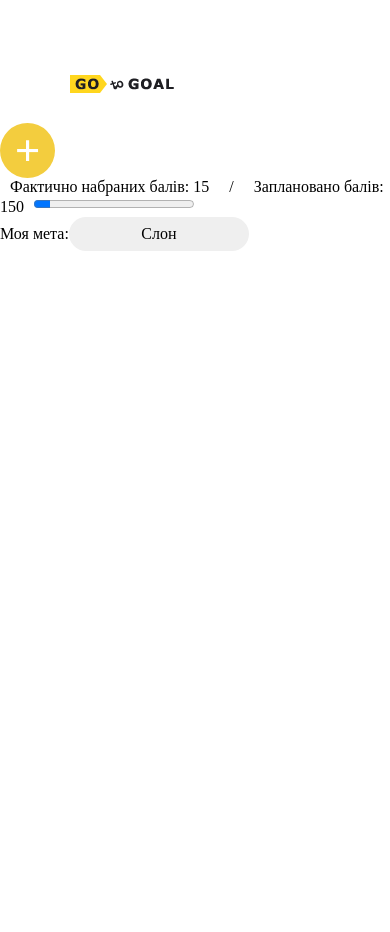
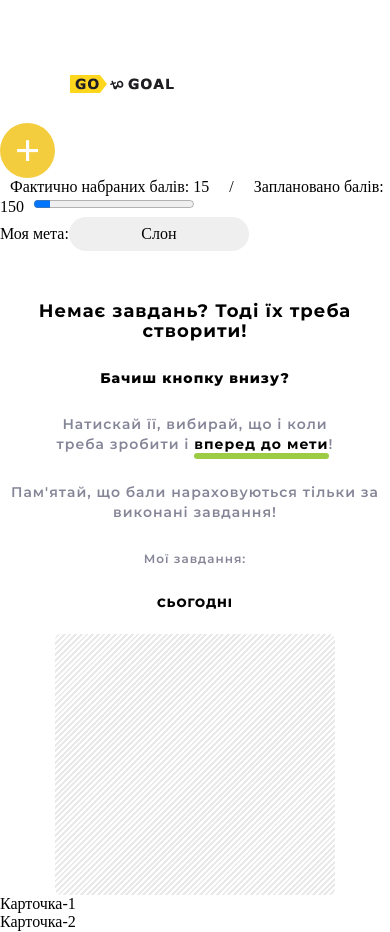
Before and after one commit to Serhii-Zuiev/Go-to-goal, a React (Create React App) app: page /auth/login in a window 390 px wide. Before the commit the page ends 844 px from the top, so only its background shows below. Built offline with nearby package versions, Linux system fonts and the light colour scheme.

Commit message:
init commit for currentTask component and css mobile

```diff
--- a/src/components/pages/tasks-page/TasksPage.js
+++ b/src/components/pages/tasks-page/TasksPage.js
@@ -1,19 +1,23 @@
-import React, { Component } from 'react';
-import AddTaskBtn from './add-button/AddTaskBtn';
-import ProgressBar from './progress-bar/ProgressBar';
-import CurrentGoal from './current-goal/CurrentGoal';
-
+import React, { Component } from "react";
+import AddTaskBtn from "./add-button/AddTaskBtn";
+import ProgressBar from "./progress-bar/ProgressBar";
+import CurrentGoal from "./current-goal/CurrentGoal";
+import CurrentTasks from "./currentTasks/currentTasks";
 
 class TasksPage extends Component {
-    state = {  }
-    render() {
-        return <>
-            <AddTaskBtn/>
-            <ProgressBar planing={150} fact={15}/>
-            <CurrentGoal target={'Слон'}/>
-            </>
-
-    }
+  state = {};
+  render() {
+    return (
+      <>
+        <AddTaskBtn />
+        <ProgressBar planing={150} fact={15} />
+        <CurrentGoal target={"Слон"} />
+        <CurrentTasks
+          cardlist={[{ name: "Карточка-1" }, { name: "Карточка-2" }]}
+        />
+      </>
+    );
+  }
 }
 
 export default TasksPage;
--- /dev/null
+++ b/src/components/pages/tasks-page/currentTasks/currentTasks.js
@@ -0,0 +1,34 @@
+import React from "react";
+import css from "./currentTasks.module.css";
+
+const currentTasks = (props) => {
+  return (
+    <div>
+      <div className={css.startTaskWrapper}>
+        <div>
+          <h2 className={css.startTaskTitle}>
+            Немає завдань? Тоді їх треба створити!
+          </h2>
+          <p className={css.startTaskQuestion}>Бачиш кнопку внизу?</p>
+          <p className={css.startTaskText}>
+            Натискай її, вибирай, що і коли треба зробити і&nbsp;
+            <span className={css.goalLine}>вперед до мети</span>!
+          </p>
+          <p className={css.startTaskNotice}>
+            Пам'ятай, що бали нараховуються тільки за виконані завдання!
+          </p>
+        </div>
+      </div>
+      <div>
+        <h3 className={css.myTasksTittle}>Мої завдання:</h3>
+        <p className={css.dailyTaskListTittle}>СЬОГОДНІ</p>
+      </div>
+      <div className={css.empty_task}></div>
+      {props.cardlist.map((elem) => (
+        <div>{elem.name}</div>
+      ))}
+    </div>
+  );
+};
+
+export default currentTasks;
--- /dev/null
+++ b/src/components/pages/tasks-page/currentTasks/currentTasks.module.css
@@ -0,0 +1,99 @@
+.empty_task {
+  margin: 0 auto;
+  width: 280px;
+  height: 280px;
+  background: repeating-linear-gradient(
+    135deg,
+    #ffffff 0px,
+    #ffffff 2px,
+    #e0e0e0 2px,
+    #e0e0e0 4px
+  );
+  border-radius: 6px;
+  opacity: 0.7;
+  width: 280px;
+  height: 261px;
+}
+.startTaskWrapper {
+  display: flex;
+}
+.startTaskTitle {
+  font-family: "Montserrat", sans-serif;
+  font-weight: 700;
+  font-size: 18px;
+  text-align: center;
+  /* margin: 50px 0 0 0; */
+  padding: 50px 20px 0 20px;
+  letter-spacing: 1px;
+}
+
+.goalLine {
+  font-weight: 700;
+  color: black;
+  position: relative;
+}
+.goalLine::before {
+  display: block;
+  position: absolute;
+  content: "";
+  height: 6px;
+  width: 100%;
+  background: #9ecb45;
+  left: 0;
+  bottom: -6px;
+  border-radius: 4px;
+}
+
+.startTaskQuestion {
+  font-family: "Montserrat", sans-serif;
+  font-weight: 900;
+  font-size: 14px;
+  text-align: center;
+  /* margin: 50px 0 0 0; */
+  padding: 28px 0 0 0;
+  letter-spacing: 1px;
+}
+.startTaskText {
+  font-family: "Montserrat", sans-serif;
+  font-weight: 600;
+  font-size: 14px;
+  color: #858598;
+  text-align: center;
+  line-height: 20px;
+  padding: 28px 55px 0 55px;
+  letter-spacing: 1px;
+}
+.startTaskNotice {
+  font-family: "Montserrat", sans-serif;
+  font-weight: 600;
+  font-size: 14px;
+  color: #858598;
+  text-align: center;
+  line-height: 20px;
+  padding: 28px 5px 0 5px;
+  letter-spacing: 1px;
+}
+.myTasksTittle {
+  font-family: "Montserrat", sans-serif;
+  font-weight: 600;
+  font-size: 12px;
+  color: #858598;
+  text-align: center;
+  padding: 30px 0 0 0;
+  letter-spacing: 1px;
+}
+.dailyTaskListTittle {
+  font-family: "Montserrat", sans-serif;
+  font-weight: 800;
+  font-size: 12px;
+  text-align: center;
+  text-transform: uppercase;
+  padding: 30px 0 0 0;
+  margin-bottom: 24px;
+  letter-spacing: 1px;
+}
+
+@media (max-width: 767px) {
+}
+@media (min-width: 768px) {
+}
```
